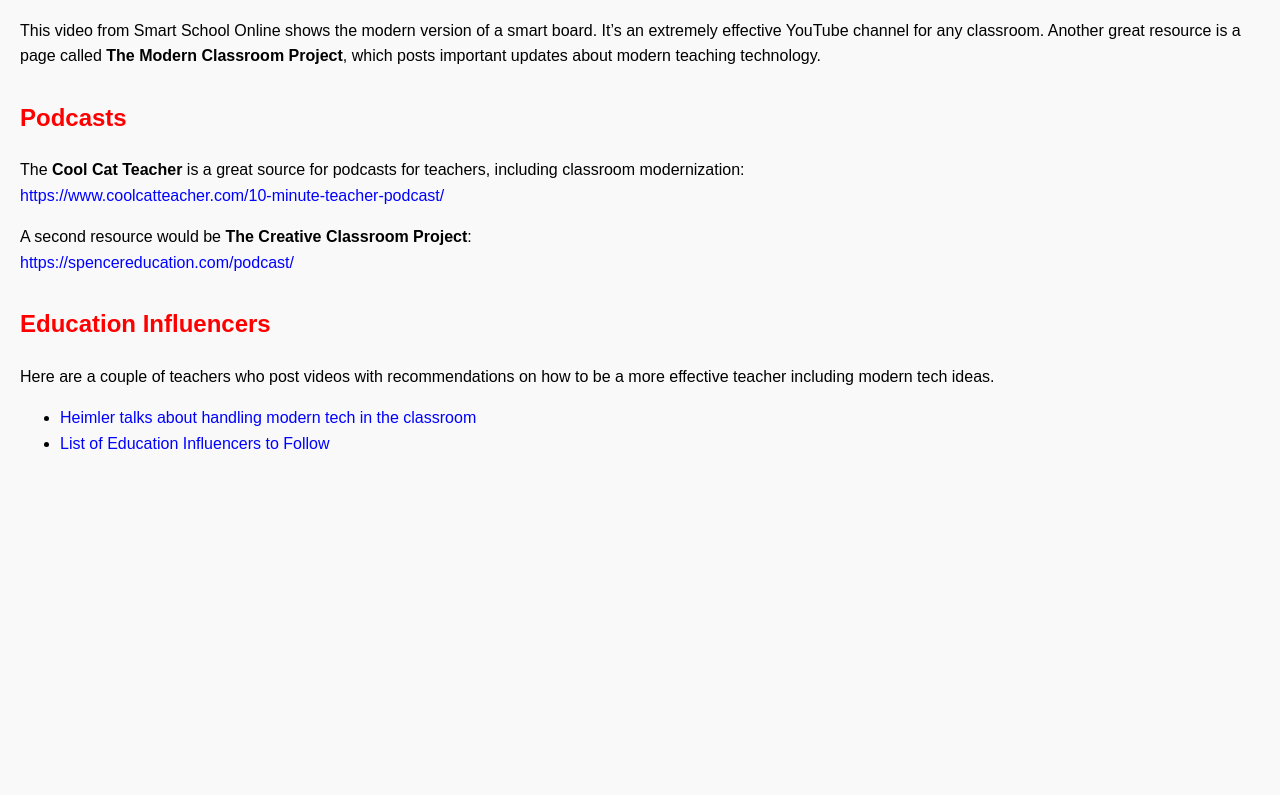
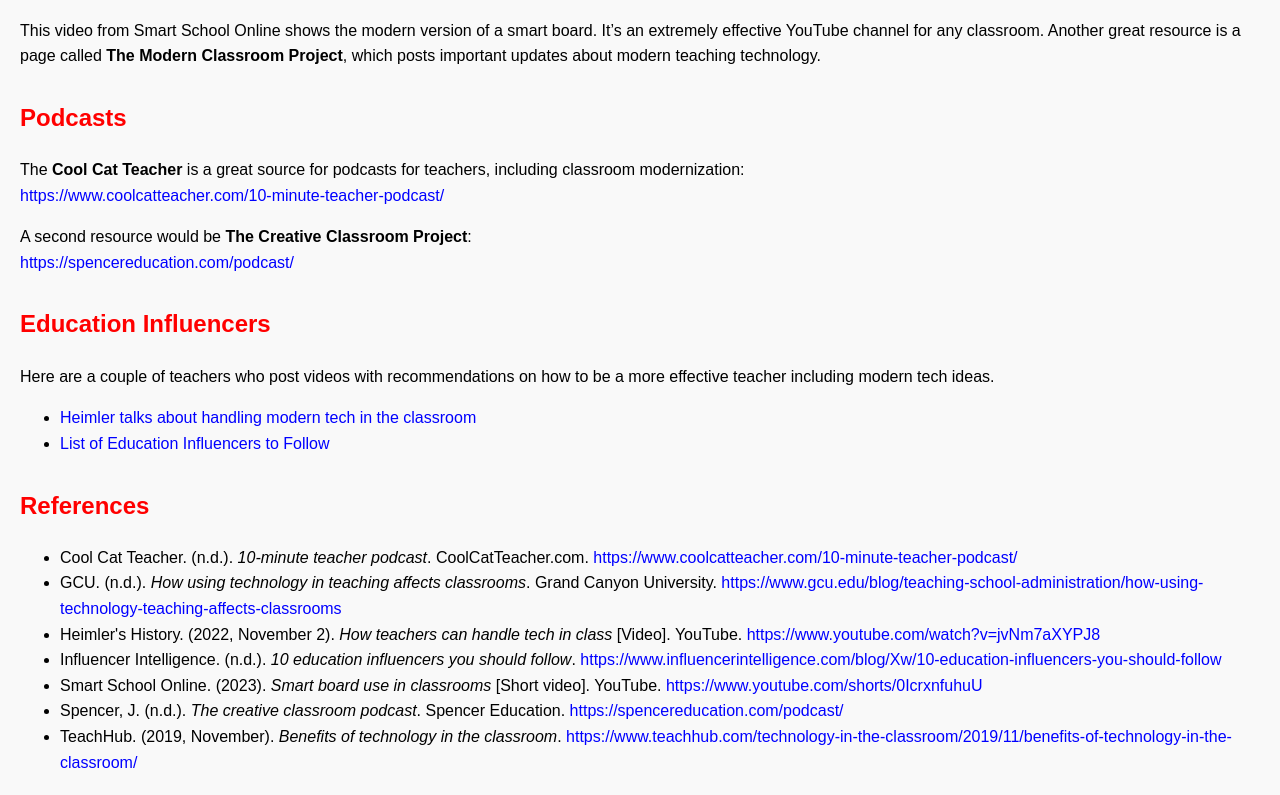
Before and after one commit to ChaseWellssite/digital-classroom-site, a plain HTML site: page index.html in a window 1280 px wide. Shown: the part 490-1285 px from the top of the page. Before the commit the page ends 967 px from the top, so only its background shows below. Drawn offline with Linux system fonts and the light colour scheme.

Commit message:
Update index.html

```diff
--- a/index.html
+++ b/index.html
@@ -103,5 +103,18 @@
       </li>
     </ul>
   </section>
+
+  <section>
+    <h2>References</h2>
+    <ul>
+      <li>Cool Cat Teacher. (n.d.). <em>10-minute teacher podcast</em>. CoolCatTeacher.com. <a href="https://www.coolcatteacher.com/10-minute-teacher-podcast/" target="_blank">https://www.coolcatteacher.com/10-minute-teacher-podcast/</a></li>
+      <li>GCU. (n.d.). <em>How using technology in teaching affects classrooms</em>. Grand Canyon University. <a href="https://www.gcu.edu/blog/teaching-school-administration/how-using-technology-teaching-affects-classrooms" target="_blank">https://www.gcu.edu/blog/teaching-school-administration/how-using-technology-teaching-affects-classrooms</a></li>
+      <li>Heimler's History. (2022, November 2). <em>How teachers can handle tech in class</em> [Video]. YouTube. <a href="https://www.youtube.com/watch?v=jvNm7aXYPJ8" target="_blank">https://www.youtube.com/watch?v=jvNm7aXYPJ8</a></li>
+      <li>Influencer Intelligence. (n.d.). <em>10 education influencers you should follow</em>. <a href="https://www.influencerintelligence.com/blog/Xw/10-education-influencers-you-should-follow" target="_blank">https://www.influencerintelligence.com/blog/Xw/10-education-influencers-you-should-follow</a></li>
+      <li>Smart School Online. (2023). <em>Smart board use in classrooms</em> [Short video]. YouTube. <a href="https://www.youtube.com/shorts/0IcrxnfuhuU" target="_blank">https://www.youtube.com/shorts/0IcrxnfuhuU</a></li>
+      <li>Spencer, J. (n.d.). <em>The creative classroom podcast</em>. Spencer Education. <a href="https://spencereducation.com/podcast/" target="_blank">https://spencereducation.com/podcast/</a></li>
+      <li>TeachHub. (2019, November). <em>Benefits of technology in the classroom</em>. <a href="https://www.teachhub.com/technology-in-the-classroom/2019/11/benefits-of-technology-in-the-classroom/" target="_blank">https://www.teachhub.com/technology-in-the-classroom/2019/11/benefits-of-technology-in-the-classroom/</a></li>
+    </ul>
+  </section>
 </body>
 </html>
```
